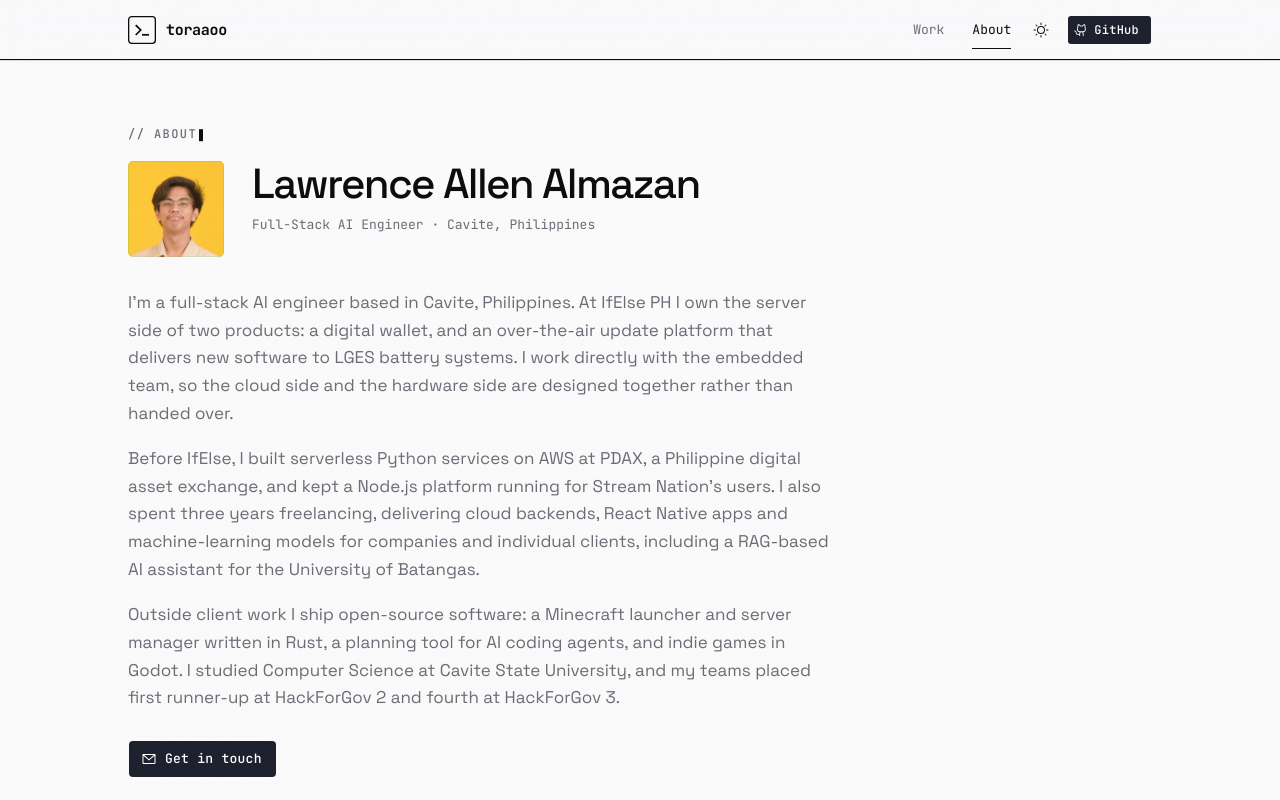
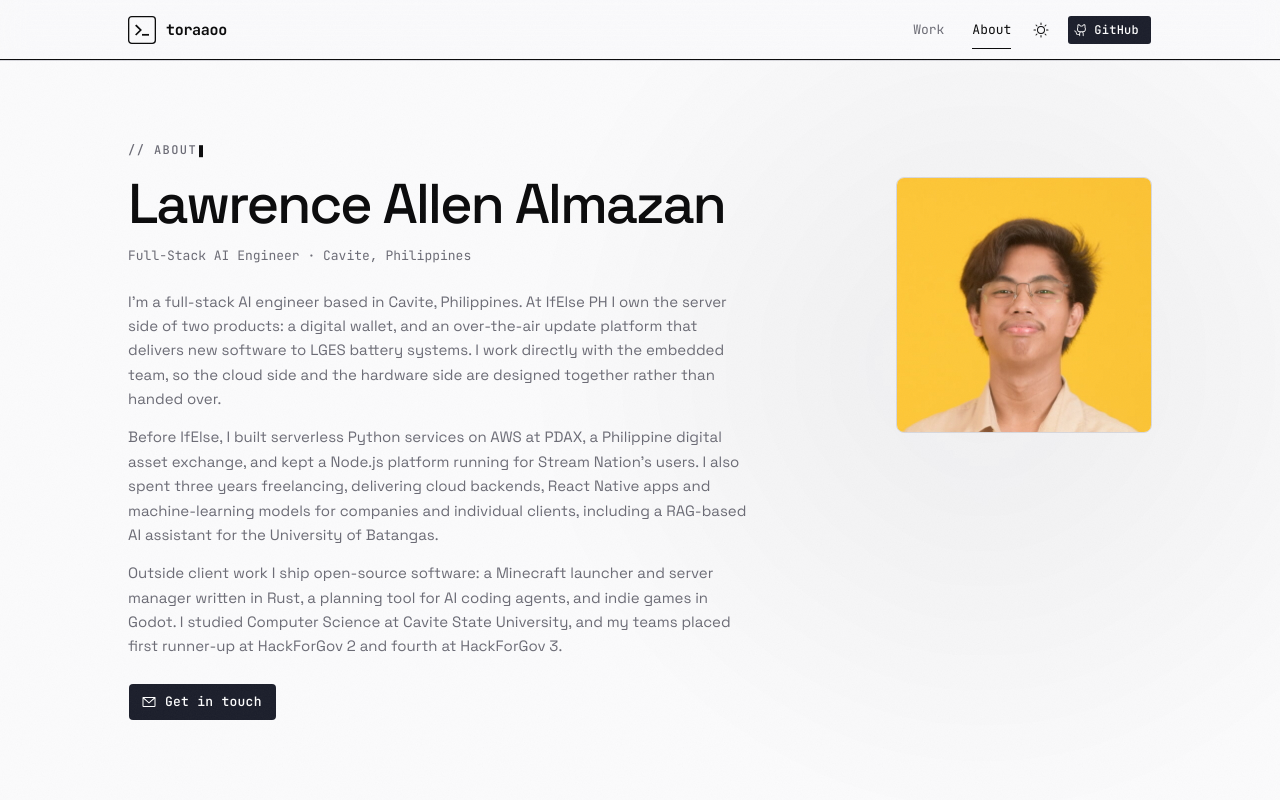
Before and after one commit to toraaoo/portfolio, a Next.js app: page /about in a window 1280 px wide. Shown: the top 800 px of the page. Built offline with nearby package versions, Linux system fonts and the light colour scheme.

Commit message:
feat(about): split intro with square photo

```diff
--- /dev/null
+++ b/features/about/components/about-intro.tsx
@@ -0,0 +1,67 @@
+import { EnvelopeSimpleIcon } from "@phosphor-icons/react/ssr"
+import Image from "next/image"
+import { ButtonLink } from "@/components/button-link"
+import { Kicker } from "@/components/kicker"
+import { MaskText } from "@/components/motion/mask-text"
+import { RevealGroup, RevealItem } from "@/components/motion/reveal"
+import { Typewriter } from "@/components/motion/typewriter"
+
+import type { Profile } from "@/lib/content"
+
+const PHOTO_PX = 512
+
+function AboutIntro({ profile }: { profile: Profile }) {
+  return (
+    <RevealGroup className="grid grid-cols-[5rem_minmax(0,1fr)] items-start gap-x-4 [grid-template-areas:'kicker_kicker'_'photo_name'_'details_details'_'body_body'] sm:grid-cols-[6rem_minmax(0,1fr)] sm:gap-x-5 lg:grid-cols-[minmax(0,1fr)_16rem] lg:gap-x-16 lg:[grid-template-areas:'kicker_photo'_'name_photo'_'details_photo'_'body_photo']">
+      <RevealItem className="[grid-area:kicker]">
+        <Kicker className="mb-4">
+          <Typewriter text="// about" />
+        </Kicker>
+      </RevealItem>
+
+      <RevealItem className="[grid-area:photo] lg:mt-9">
+        {profile.avatar ? (
+          <Image
+            src={profile.avatar}
+            alt={profile.name}
+            width={PHOTO_PX}
+            height={PHOTO_PX}
+            sizes="(min-width: 1024px) 256px, 96px"
+            priority
+            className="aspect-square w-full rounded-xl border border-border object-cover"
+          />
+        ) : (
+          <span className="grid aspect-square w-full place-items-center rounded-xl bg-foreground font-mono text-xl font-bold text-background lg:text-5xl">
+            {profile.initials}
+          </span>
+        )}
+      </RevealItem>
+
+      <h1 className="font-heading text-2xl font-medium tracking-tighter [grid-area:name] sm:text-3xl lg:text-4xl">
+        <MaskText text={profile.name} />
+      </h1>
+
+      <RevealItem className="[grid-area:details]">
+        <p className="mt-4 font-mono text-sm text-muted-foreground lg:mt-3">
+          {profile.role} · {profile.location}
+        </p>
+      </RevealItem>
+
+      <div className="[grid-area:body]">
+        <RevealItem className="mt-6 grid max-w-prose gap-3.5 text-base leading-relaxed text-muted-foreground">
+          {profile.bio.map((paragraph) => (
+            <p key={paragraph}>{paragraph}</p>
+          ))}
+        </RevealItem>
+        <RevealItem className="mt-6">
+          <ButtonLink href={`mailto:${profile.email}`}>
+            <EnvelopeSimpleIcon data-icon="inline-start" />
+            Get in touch
+          </ButtonLink>
+        </RevealItem>
+      </div>
+    </RevealGroup>
+  )
+}
+
+export { AboutIntro }
--- a/features/about/page.tsx
+++ b/features/about/page.tsx
@@ -1,6 +1,3 @@
-import { EnvelopeSimpleIcon } from "@phosphor-icons/react/ssr"
-import { Avatar, AvatarFallback, AvatarImage } from "@/components/avatar"
-import { ButtonLink } from "@/components/button-link"
 import { Container } from "@/components/container"
 import {
   Item,
@@ -11,13 +8,13 @@ import {
   ItemTitle,
 } from "@/components/item"
 import { Kicker } from "@/components/kicker"
-import { MaskText } from "@/components/motion/mask-text"
-import { Reveal, RevealGroup, RevealItem } from "@/components/motion/reveal"
+import { AmbientGlow } from "@/components/motion/ambient-glow"
+import { Reveal } from "@/components/motion/reveal"
 import { ScrollRail } from "@/components/motion/scroll-rail"
-import { Typewriter } from "@/components/motion/typewriter"
 import { Section } from "@/components/section"
 import { SplitSection } from "@/components/split-section"
 import { StackTags } from "@/components/stack-tags"
+import { AboutIntro } from "@/features/about/components/about-intro"
 
 import { pages, profile } from "@/lib/content"
 
@@ -26,51 +23,10 @@ function AboutPage() {
 
   return (
     <div>
-      <Section className="min-h-[calc(100svh-3.75rem)] pt-16 pb-16">
-        <Container className="flex flex-1 flex-col justify-center">
-          <RevealGroup>
-            <RevealItem>
-              <Kicker className="mb-4.5">
-                <Typewriter text="// about" />
-              </Kicker>
-            </RevealItem>
-
-            <RevealItem className="flex flex-wrap items-start gap-7">
-              <Avatar className="size-24 rounded-lg after:rounded-lg">
-                {profile.avatar ? (
-                  <AvatarImage
-                    src={profile.avatar}
-                    alt={profile.name}
-                    className="rounded-lg"
-                  />
-                ) : null}
-                <AvatarFallback className="rounded-lg bg-foreground font-mono text-3xl font-bold text-background">
-                  {profile.initials}
-                </AvatarFallback>
-              </Avatar>
-              <div className="min-w-65 flex-1">
-                <h1 className="font-heading text-3xl font-medium tracking-tighter">
-                  <MaskText text={profile.name} />
-                </h1>
-                <p className="mt-2 font-mono text-sm text-muted-foreground">
-                  {profile.role} · {profile.location}
-                </p>
-              </div>
-            </RevealItem>
-
-            <RevealItem className="mt-8 grid max-w-prose gap-4.5 text-md leading-relaxed text-muted-foreground">
-              {profile.bio.map((paragraph) => (
-                <p key={paragraph}>{paragraph}</p>
-              ))}
-            </RevealItem>
-
-            <RevealItem className="mt-7 flex flex-wrap gap-3">
-              <ButtonLink href={`mailto:${profile.email}`}>
-                <EnvelopeSimpleIcon data-icon="inline-start" />
-                Get in touch
-              </ButtonLink>
-            </RevealItem>
-          </RevealGroup>
+      <Section className="min-h-[calc(100svh-3.75rem)] py-12 short:py-8">
+        <AmbientGlow />
+        <Container>
+          <AboutIntro profile={profile} />
         </Container>
       </Section>
 
```
